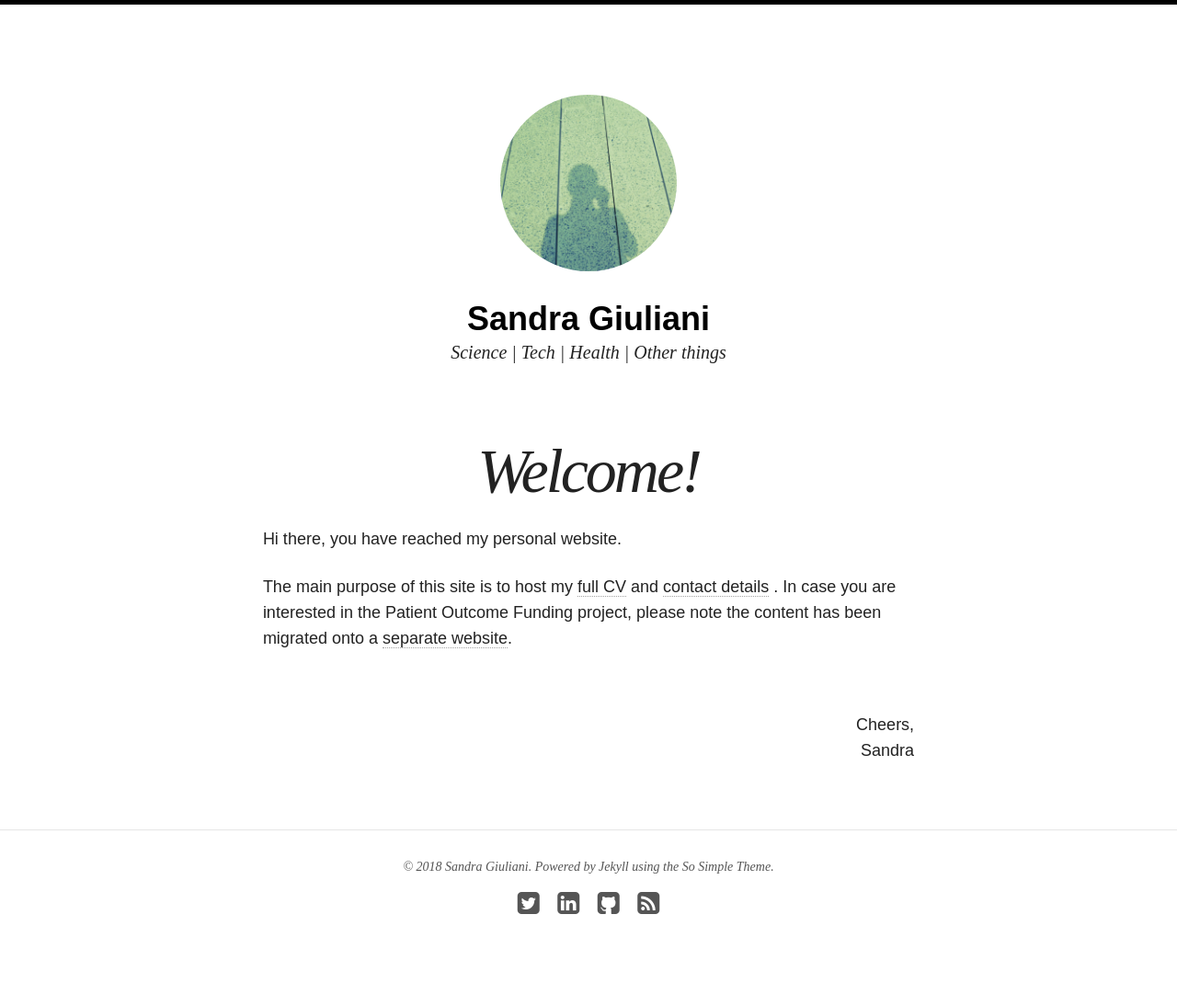
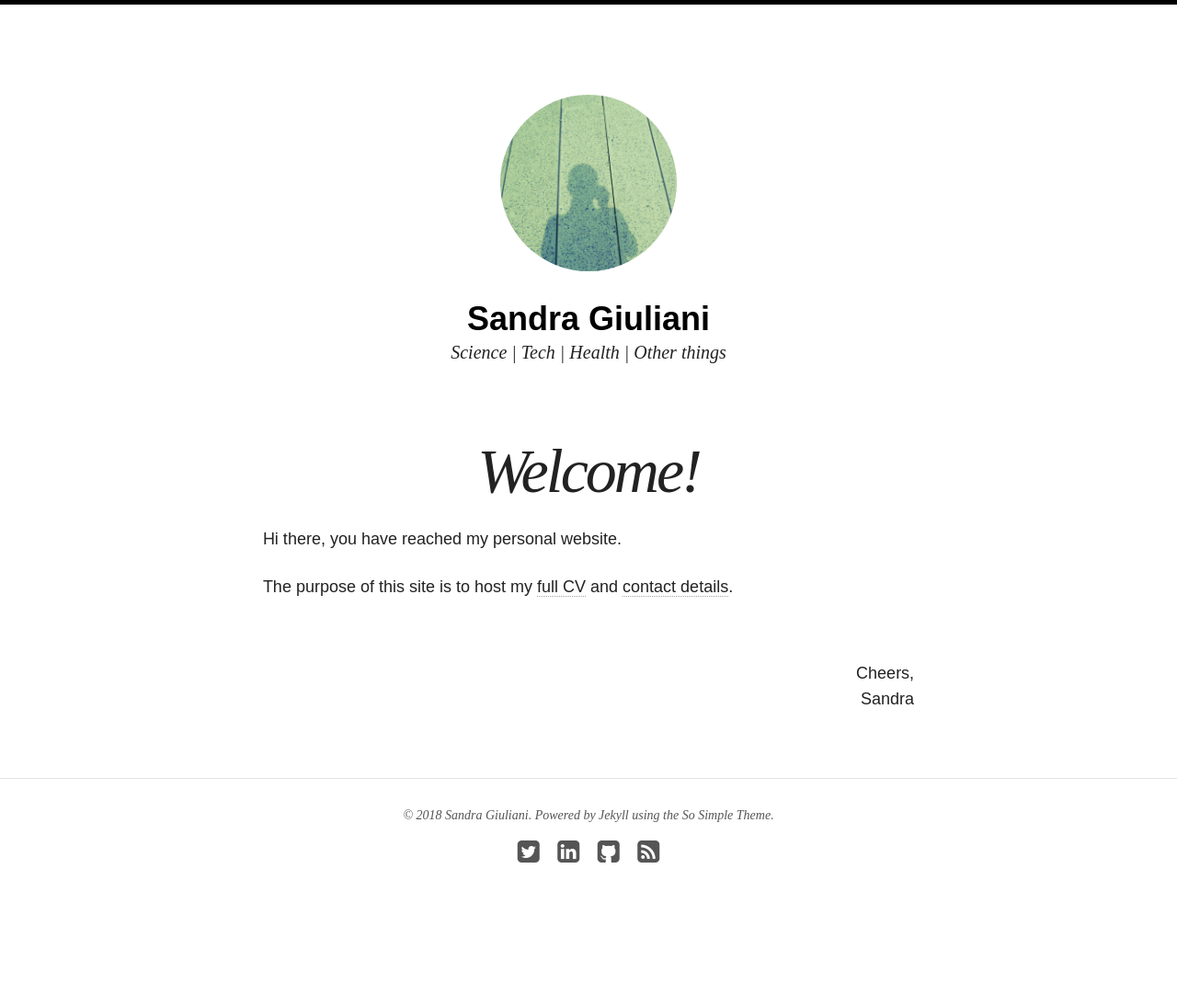
Before and after one commit to sandygiuliani/sandygiuliani.github.io, a Jekyll site: the page built from index.html, in a window 1280 px wide. Shown: the whole page at 92% size. Built offline with Jekyll 4.4.1, drawn with Linux system fonts in a browser that asks for light colours; nearby versions of some CDN libraries; after the commit the page ends 1038 px from its top, so only the background shows below that.

Commit message:
Update index.html

```diff
--- a/index.html
+++ b/index.html
@@ -13,7 +13,7 @@ search_omit: true
 
 <p>Hi there, you have reached my personal website. </p>
 
-<p>The main purpose of this site is to host my <a href="/cv/">full CV</a> and <a href="/contact/">contact details</a> . In case you are interested in the Patient Outcome Funding project, please note the content has been migrated onto a <a href="http://www.patientoutcomefunding.org" target="_blank">separate website</a>.</p>
+<p>The purpose of this site is to host my <a href="/cv/">full CV</a> and <a href="/contact/">contact details</a>.</p>
 
 <br>
 <p align="right">
```
